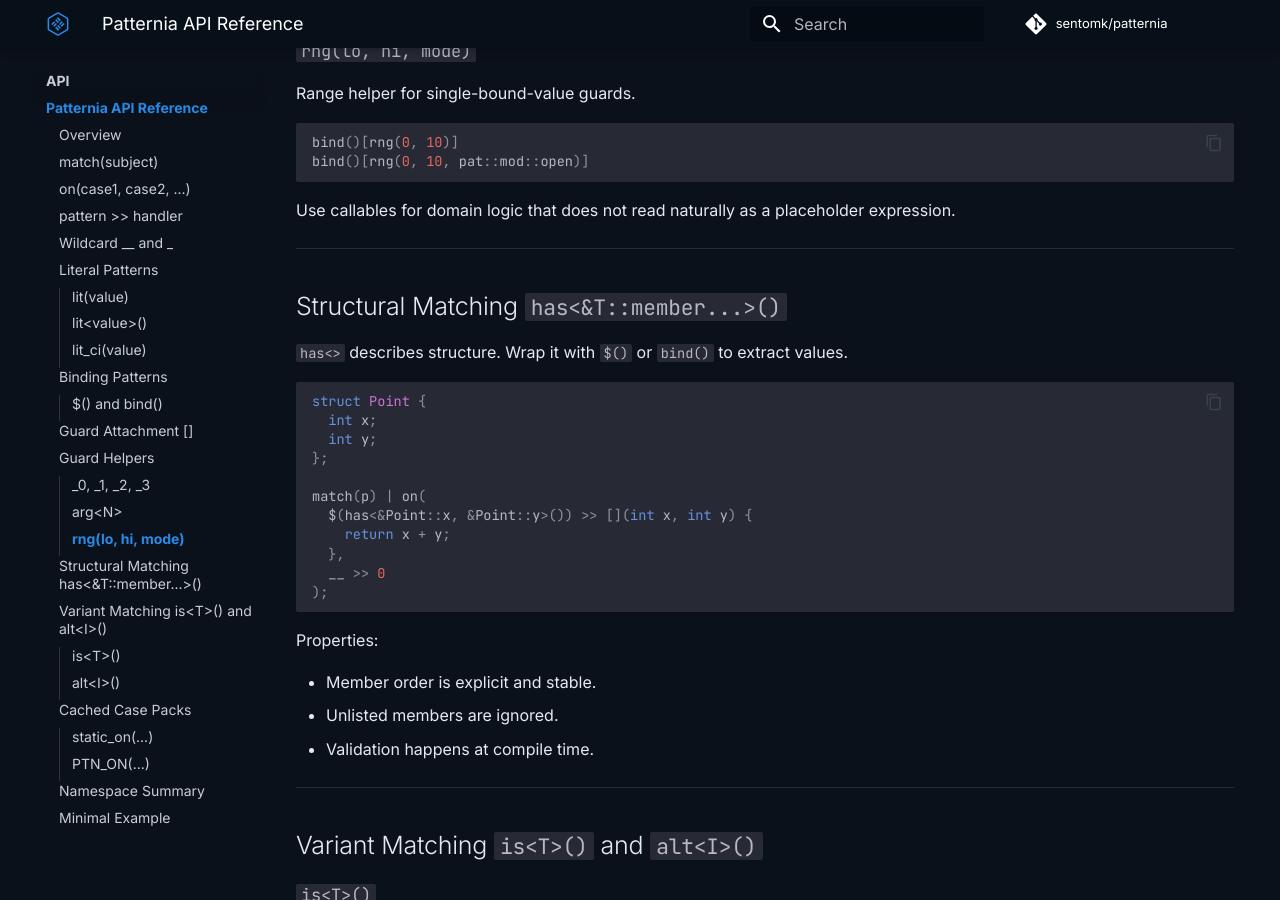
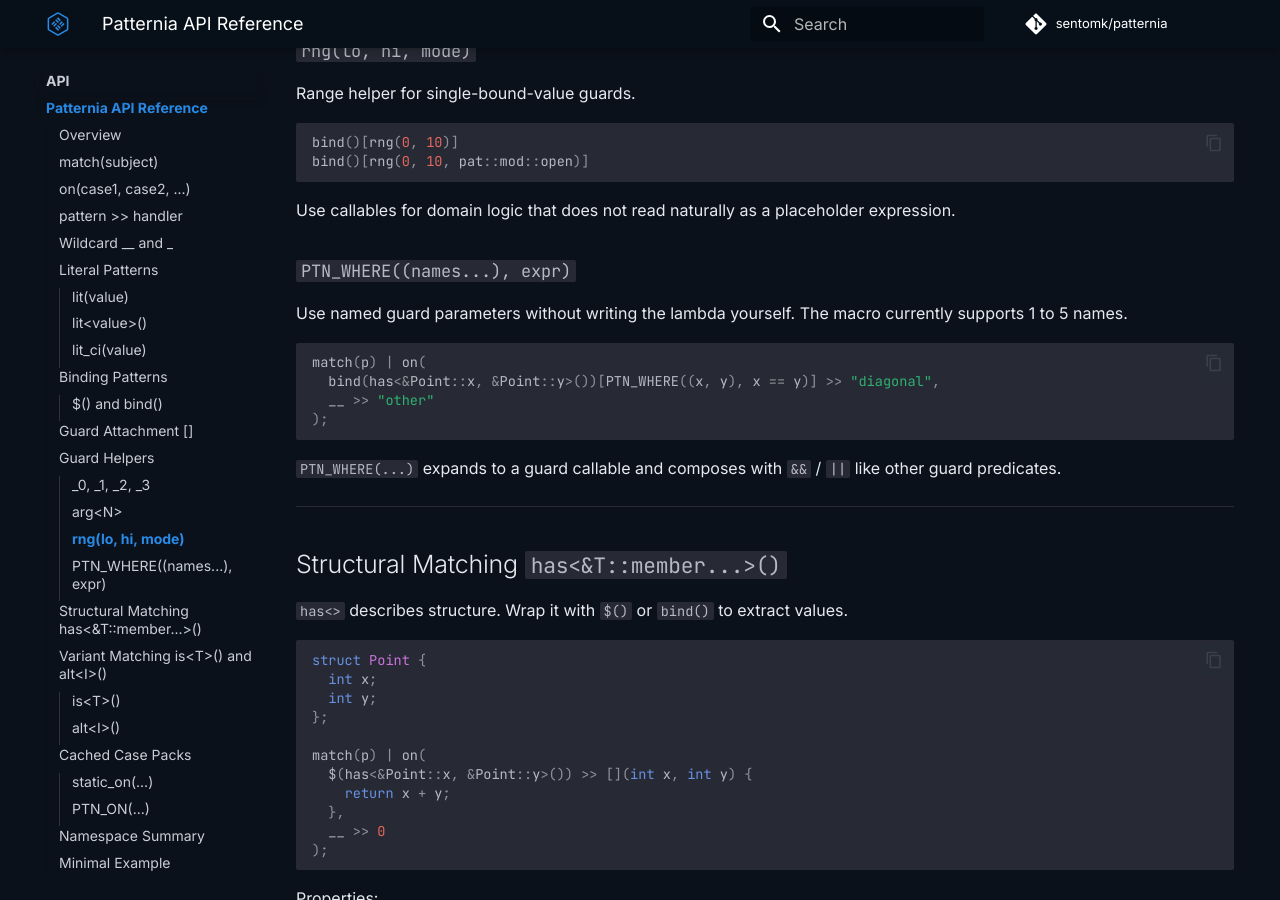
Before and after one commit to sentomk/patternia, an MkDocs documentation site: the page built from docs/api.md, in a window 1280 px wide and 900 px high, scrolled down 4460 px. Built offline with MkDocs 1.6.1 and Material for MkDocs 9.7.7, drawn with Linux system fonts in a browser that asks for light colours; comment, search, counter and statistics services are not loaded.

````diff
--- a/docs/api.md
+++ b/docs/api.md
@@ -224,6 +224,21 @@ bind()[rng(0, 10, pat::mod::open)]
 Use callables for domain logic that does not read naturally as a placeholder
 expression.
 
+### `PTN_WHERE((names...), expr)`
+
+Use named guard parameters without writing the lambda yourself.
+The macro currently supports 1 to 5 names.
+
+```cpp
+match(p) | on(
+  bind(has<&Point::x, &Point::y>())[PTN_WHERE((x, y), x == y)] >> "diagonal",
+  __ >> "other"
+);
+```
+
+`PTN_WHERE(...)` expands to a guard callable and composes with `&&` / `||`
+like other guard predicates.
+
 ---
 
 ## Structural Matching `has<&T::member...>()` {#structural-matching}
````
Also changed, not shown: docs/tutorials/predicate-guards.md (+9 -0 lines), 3 other files.
